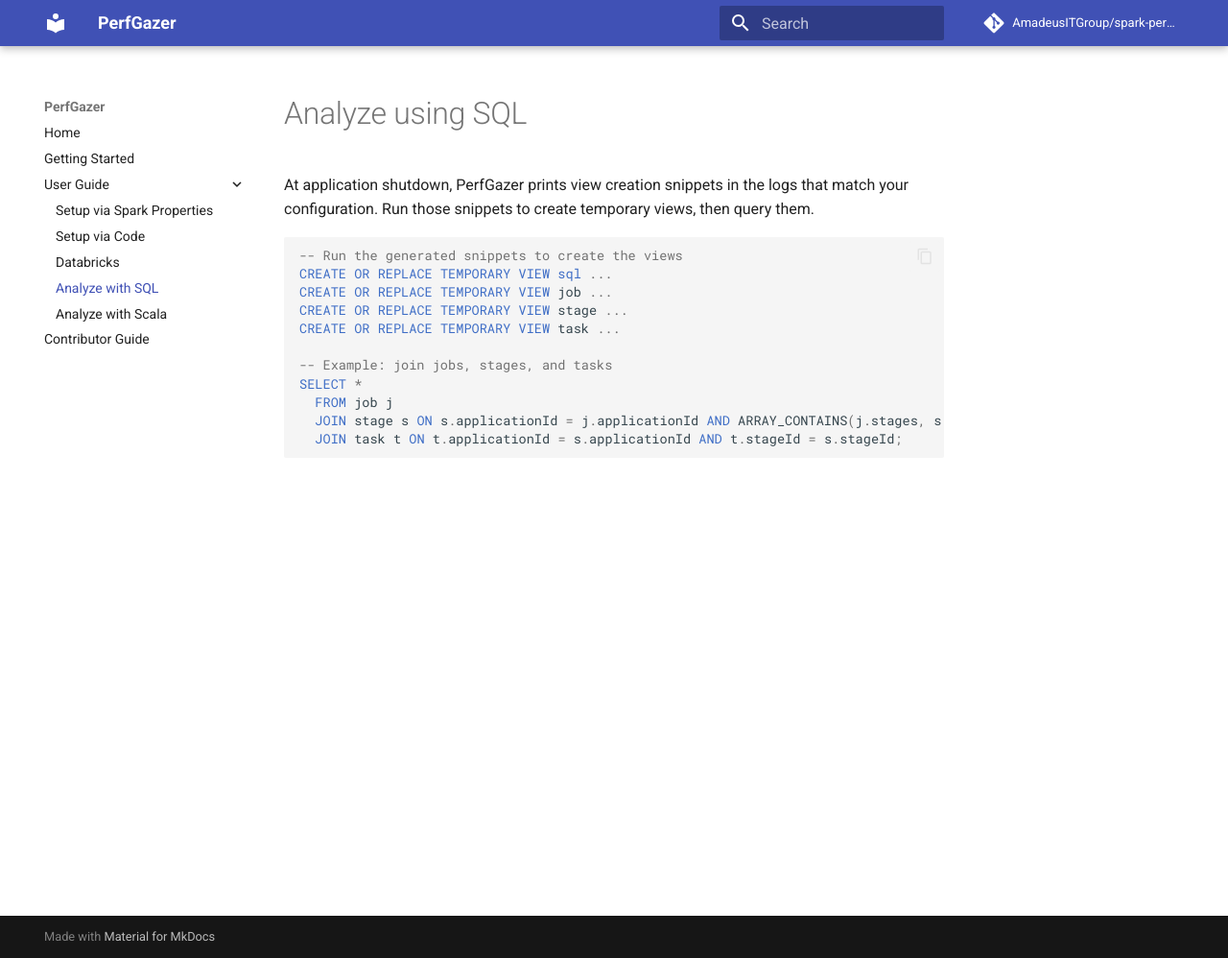
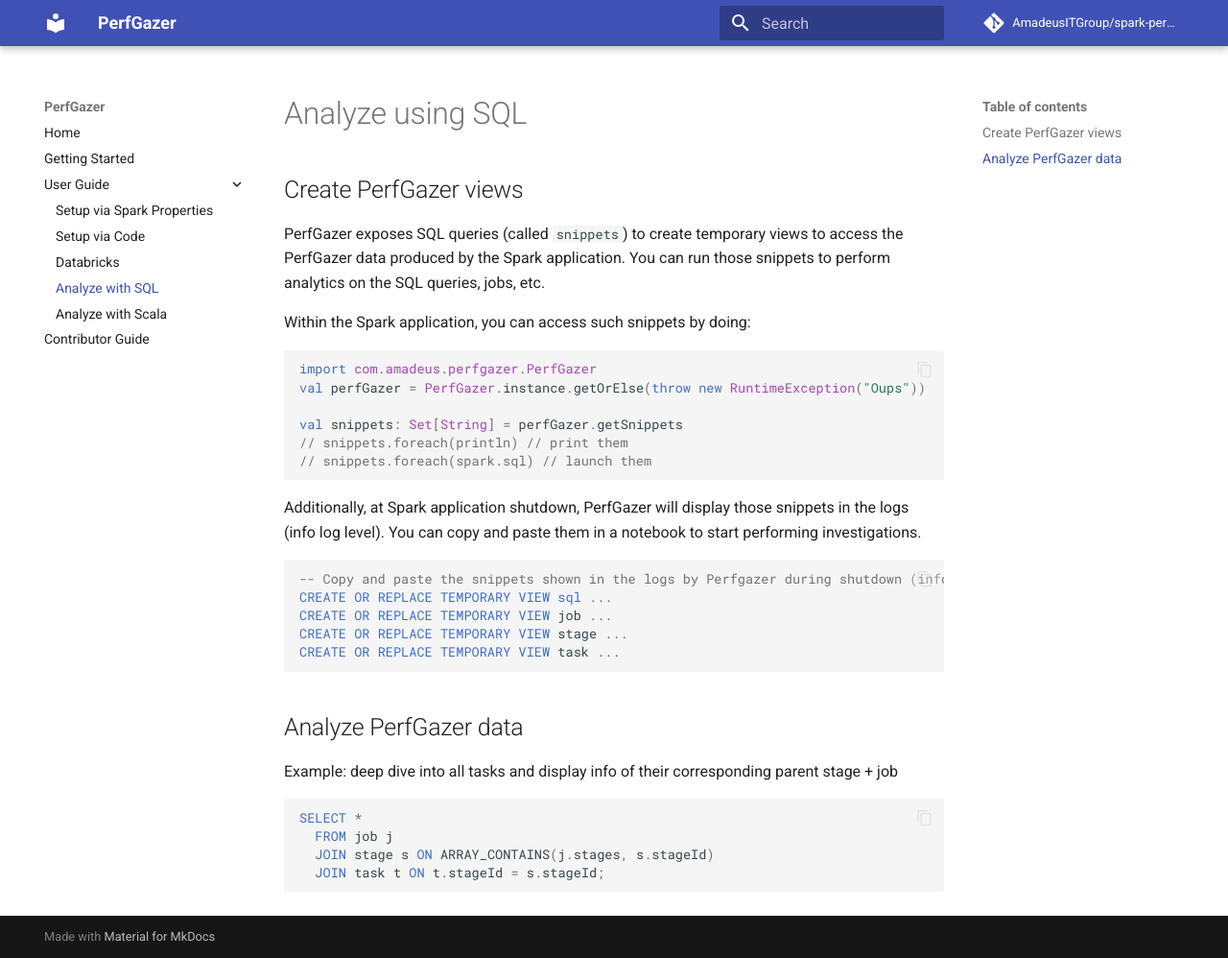
Before and after one commit to AmadeusITGroup/spark-perf-gazer, an MkDocs documentation site: the page built from docs/user_guide/analyze_sql.md, in a window 1280 px wide and 998 px high. Shown: the whole window at 96% size. Built offline with MkDocs 1.6.1 and Material for MkDocs 9.7.7, drawn with Linux system fonts in a browser that asks for light colours; comment, search, counter and statistics services are not loaded; the version menu is left out.

Commit message:
Update documentation accordingly

````diff
--- a/docs/user_guide/analyze_sql.md
+++ b/docs/user_guide/analyze_sql.md
@@ -1,17 +1,39 @@
 # Analyze using SQL
 
-At application shutdown, PerfGazer prints view creation snippets in the logs that match your configuration. Run those snippets to create temporary views, then query them.
+## Create PerfGazer views
+
+PerfGazer exposes SQL queries (called `snippets`) to create temporary views to access the PerfGazer data produced by the Spark application.
+You can run those snippets to perform analytics on the SQL queries, jobs, etc.
+
+Within the Spark application, you can access such snippets by doing:
+
+```scala
+import com.amadeus.perfgazer.PerfGazer
+val perfGazer = PerfGazer.instance.getOrElse(throw new RuntimeException("Oups"))
+
+val snippets: Set[String] = perfGazer.getSnippets
+// snippets.foreach(println) // print them
+// snippets.foreach(spark.sql) // launch them
+```
+
+Additionally, at Spark application shutdown, PerfGazer will display those snippets in the logs (info log level). You can copy and paste them in a notebook to start performing investigations.
 
 ```sql
--- Run the generated snippets to create the views
+-- Copy and paste the snippets shown in the logs by Perfgazer during shutdown (info level)
 CREATE OR REPLACE TEMPORARY VIEW sql ...
 CREATE OR REPLACE TEMPORARY VIEW job ...
 CREATE OR REPLACE TEMPORARY VIEW stage ...
 CREATE OR REPLACE TEMPORARY VIEW task ...
 
--- Example: join jobs, stages, and tasks
+```
+
+## Analyze PerfGazer data
+
+Example: deep dive into all tasks and display info of their corresponding parent stage + job
+
+```sql
 SELECT *
   FROM job j
-  JOIN stage s ON s.applicationId = j.applicationId AND ARRAY_CONTAINS(j.stages, s.stageId)
-  JOIN task t ON t.applicationId = s.applicationId AND t.stageId = s.stageId;
+  JOIN stage s ON ARRAY_CONTAINS(j.stages, s.stageId)
+  JOIN task t ON t.stageId = s.stageId;
 ```
````
Also changed, not shown: 1 other file.
